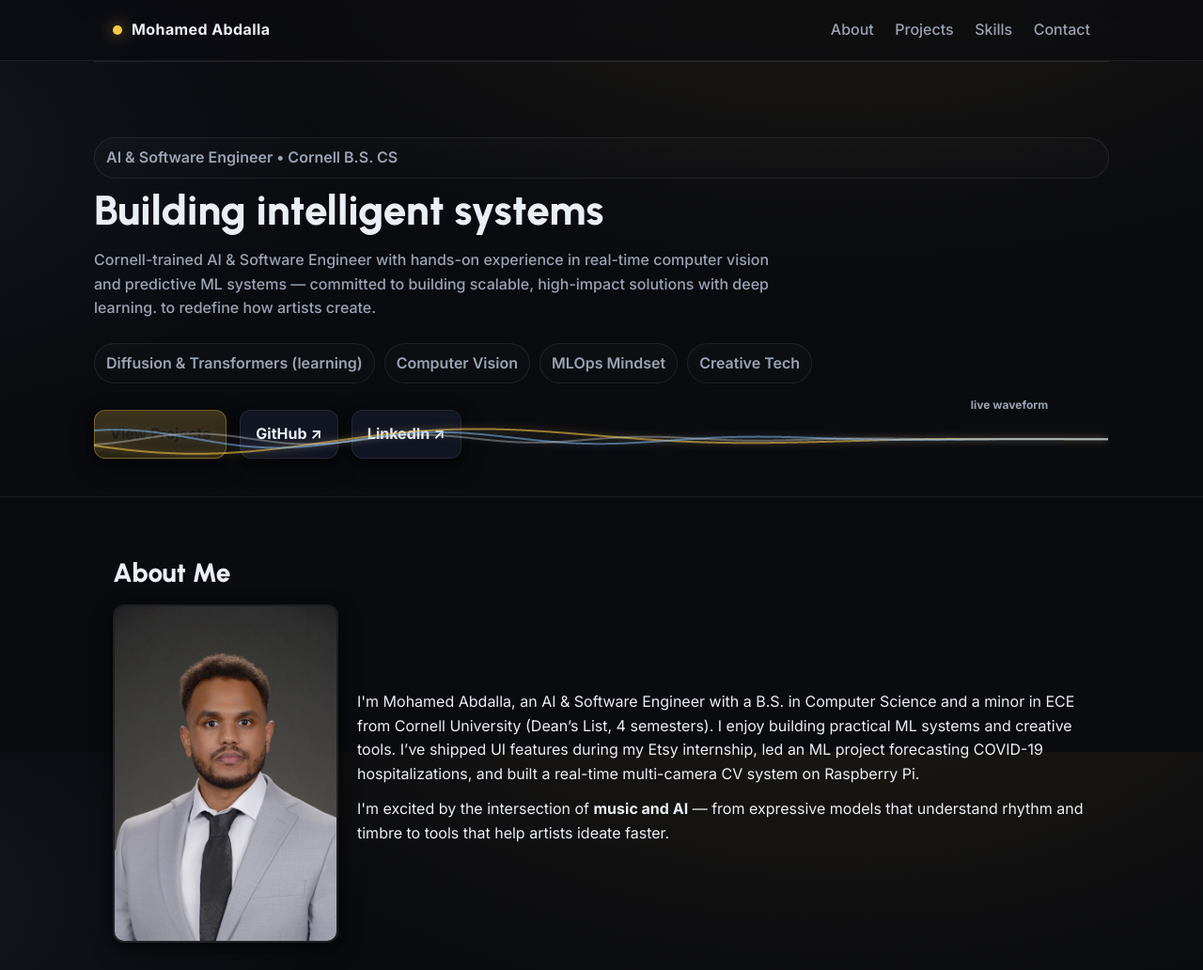
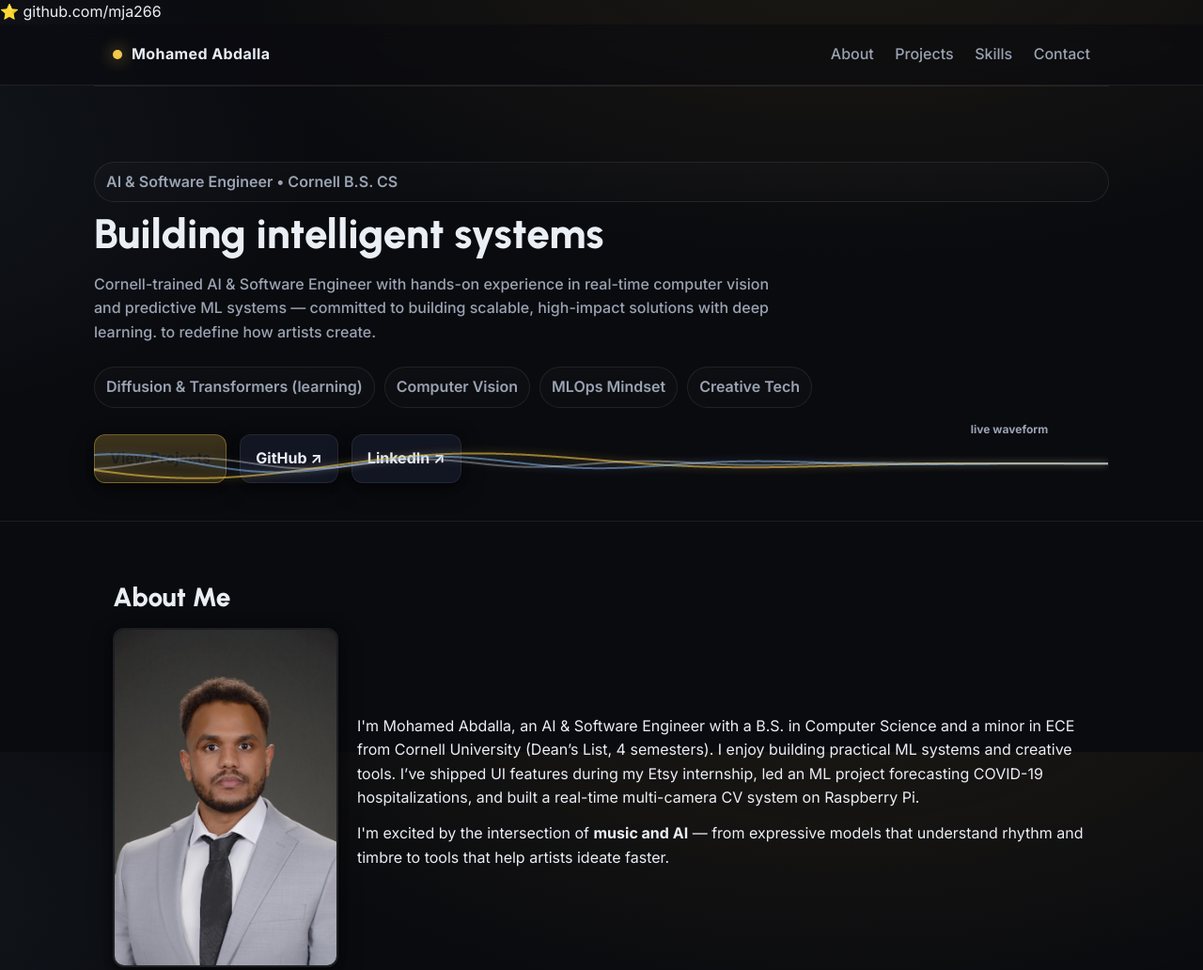
Before and after one commit to mja266/mja266.github.io, a plain HTML site: page index.html in a window 1280 px wide. Shown: the top 1032 px of the page at 94% size. Drawn offline with Linux system fonts and the light colour scheme.

Commit message:
Update index.html

```diff
--- a/index.html
+++ b/index.html
@@ -154,6 +154,10 @@
   </style>
 </head>
 <body>
+  <div class="top-github">
+  <a href="https://github.com/mja266" target="_blank" rel="noopener">⭐ github.com/mja266</a>
+</div>
+
   <header>
     <div class="wrap nav">
       <div class="logo"><span class="dot"></span>Mohamed Abdalla</div>
```
